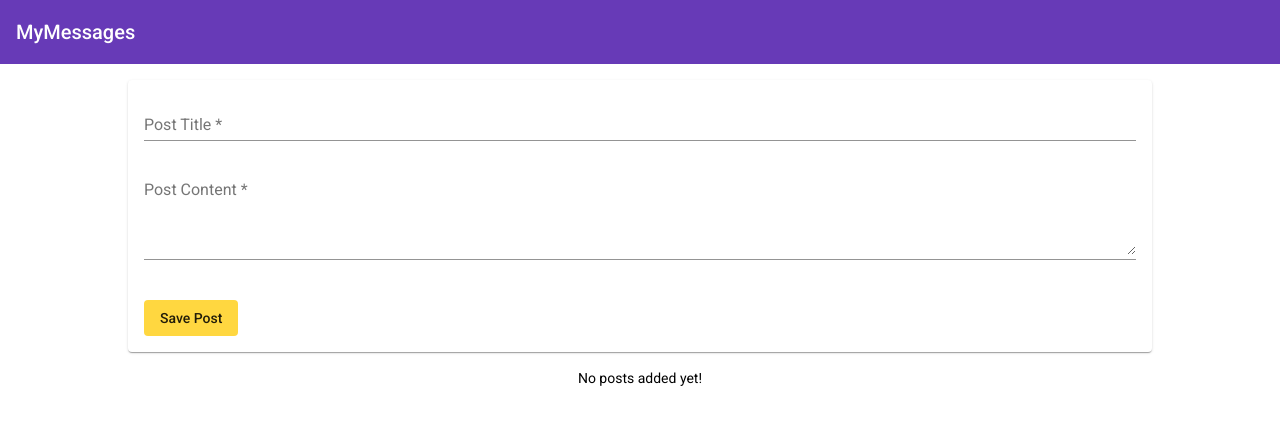
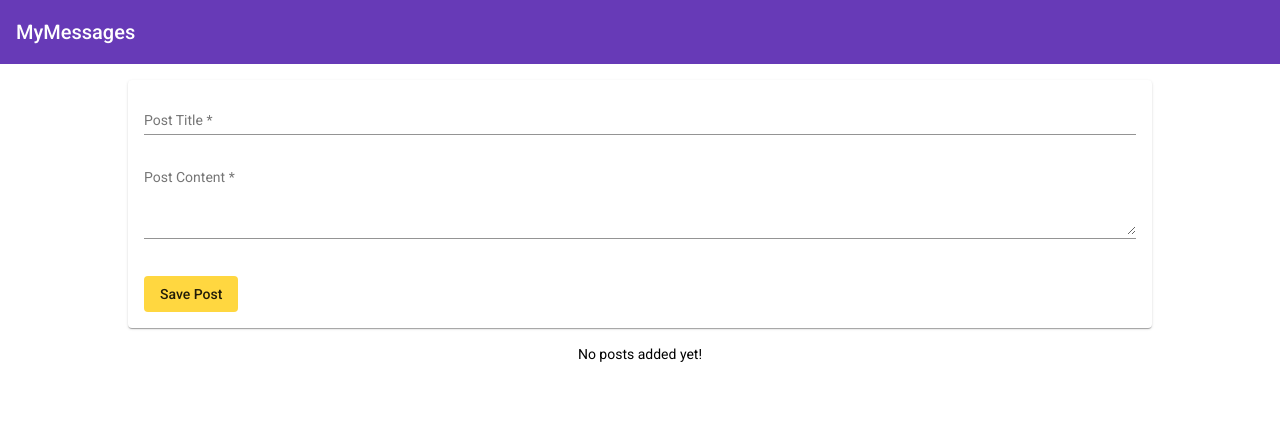
Before and after one commit to Maen22/PostsPsH, an Angular app: page / in a window 1280 px wide. Shown: the top 424 px of the page. Built offline with nearby package versions, Linux system fonts and the light colour scheme.

Commit message:
removing useless styles.

```diff
--- a/src/app/posts/post-create/post-create.component.css
+++ b/src/app/posts/post-create/post-create.component.css
@@ -3,14 +3,6 @@ textarea {
   width: 100%;
 }
 
-mat-form-field {
-  font-size: 1rem;
-}
-
-mat-error {
-  font-size: 0.7rem;
-}
-
 button {
   margin-top: 20px;
 }
```
